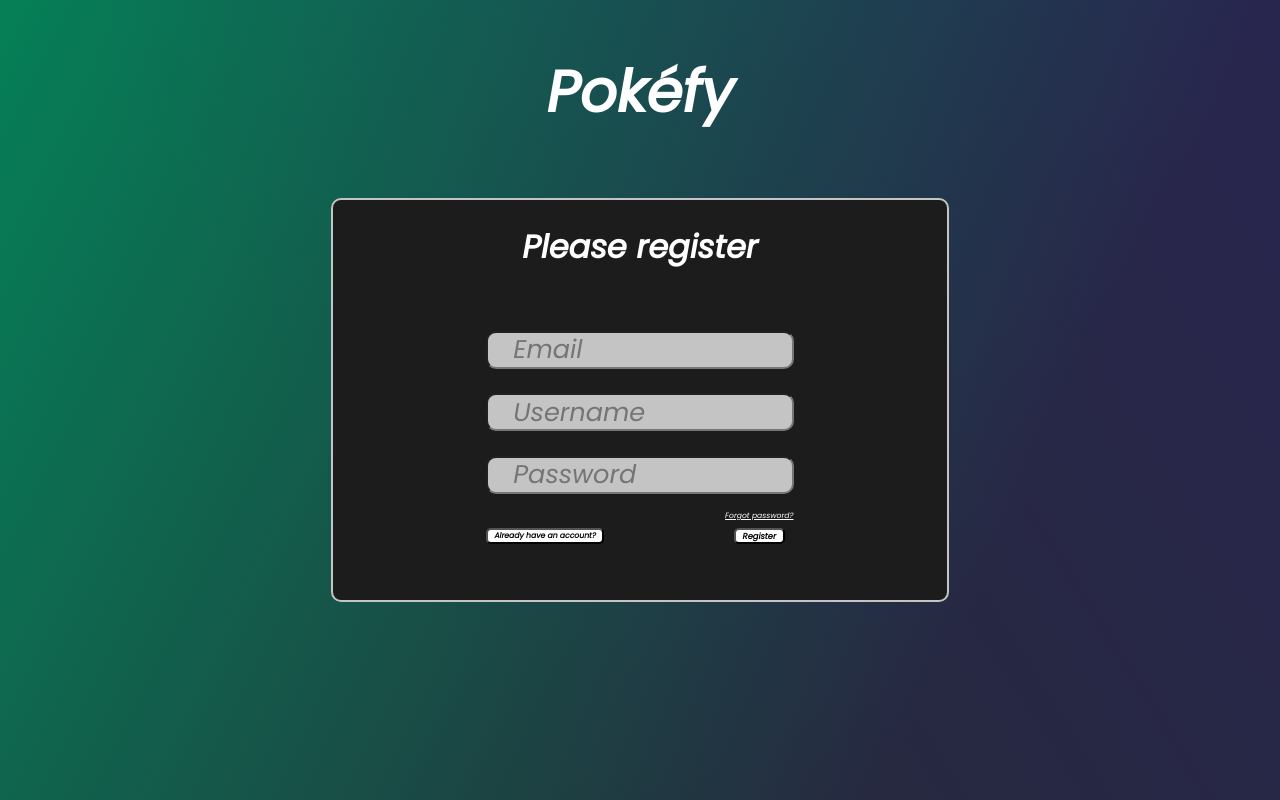
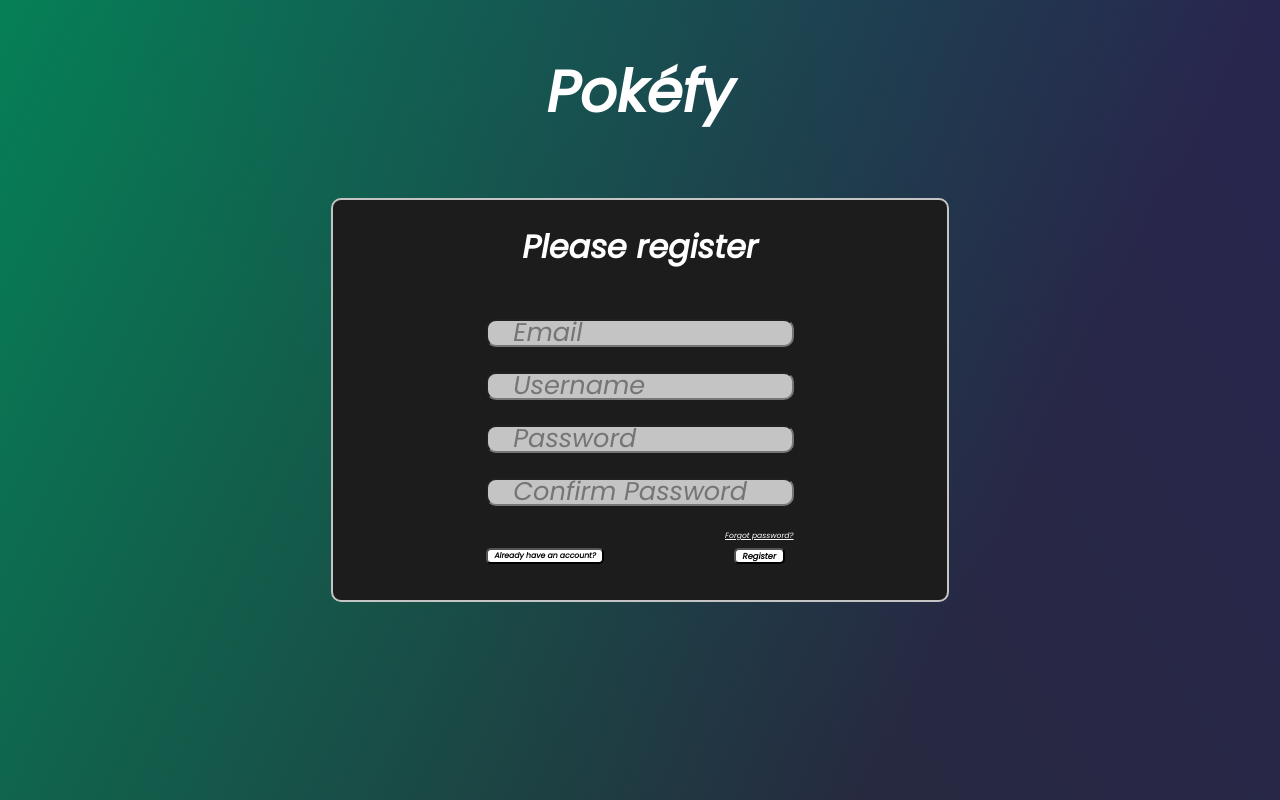
Before and after one commit to Chwunny/pokefy, a React (Create React App) app in the folder pokefy/: page /#/register in a window 1280 px wide. Built offline with nearby package versions, Linux system fonts and the light colour scheme; what redux-promise-middleware would draw is missing.

Commit message:
fixed register page functionality, passwords must match now, now includes visible cues to show when passwords dont match and a response message as well

```diff
--- a/pokefy/src/components/Register.js
+++ b/pokefy/src/components/Register.js
@@ -5,22 +5,31 @@ import axios from "axios";
 const Register = (props) => {
   const [email, setEmail] = useState("")
   const [username, setUsername] = useState("");
-  const [password, setPassword] = useState("");
+  const [passwordOne, setPasswordOne] = useState("");
+  const [passwordTwo, setPasswordTwo] = useState("");
   const [resMsg, setResMsg] = useState("")
 
   const handleRegister = () => {
-    if (username.length && password.length && email.length){
-        axios.post('/auth/register', {username, password, email}).then(res => {
+    if (passwordOne !== passwordTwo){
+      setResMsg('Passwords must match')
+      return
+    }
+    if (username.length && passwordOne.length && email.length ){
+        axios.post('/auth/register', {username, passwordOne, email}).then(res => {
             setResMsg("Account created succesfully!")
+            return
         }).catch(err => {
             setResMsg("User already exists!")
+            return
         })
     } else {
         setResMsg("Please fill out every field!")
+        return
     }
+  }
 
+  const passwordsMatch = passwordOne === passwordTwo // This is a true or false value that dictates what the class will be for password input 2
 
-  }
   return (
     <div className="App register">
       <h1 className="loginH1">Pokéfy</h1>
@@ -33,24 +42,31 @@ const Register = (props) => {
           <form className="form">
             <input
               type="email"
-              className="input"
+              className="register-input"
               value={email}
               placeholder="   Email"
               onChange={(e) => setEmail(e.target.value)}
             />
             <input
               type="text"
-              className="input"
+              className="register-input"
               value={username}
               placeholder="   Username"
               onChange={(e) => setUsername(e.target.value)}
             />
             <input
               type="password"
-              className="input"
-              value={password}
+              className="register-input"
+              value={passwordOne}
               placeholder="   Password"
-              onChange={(e) => setPassword(e.target.value)}
+              onChange={(e) => setPasswordOne(e.target.value)}
+            />
+            <input
+              type="password"
+              className={passwordsMatch ? 'register-input' : 'wrongPassword register-input'}
+              value={passwordTwo}
+              placeholder="   Confirm Password"
+              onChange={(e) => setPasswordTwo(e.target.value)}
             />
             <button style={{ display: "none" }}></button>
           </form>
--- a/pokefy/src/styles/Register.css
+++ b/pokefy/src/styles/Register.css
@@ -5,15 +5,26 @@
     flex-direction: column;
 }
 .containerItem1 {
-    height: 25%;
+    height: 20%;
 }
 .containerItem2 {
-    height: 50%;
+    height: 60%;
 }
 
 .containerItem3 {
-    height: 25%;
+    height: 15%;
     width: 50%;
+}
+
+.register-input {
+    width: auto;
+    margin-top: 8%;
+    background-color: #C4C4C4;
+    height: 2.8vh;
+    font-size: 2vw;
+    color: #8e8e8e;
+    border-radius: 10px;
+    font-family: 'Poppins', sans-serif;
 }
 
 .inptBtnR1 {
@@ -41,3 +52,8 @@
     font-weight: bold;
     font-size: .65vw;
 }
+
+.wrongPassword {
+    border: solid red 2px;
+   /* border-color: crimson; */
+}
```
Also changed, not shown: 1 other file (tests, documents, lock files or other folders).
